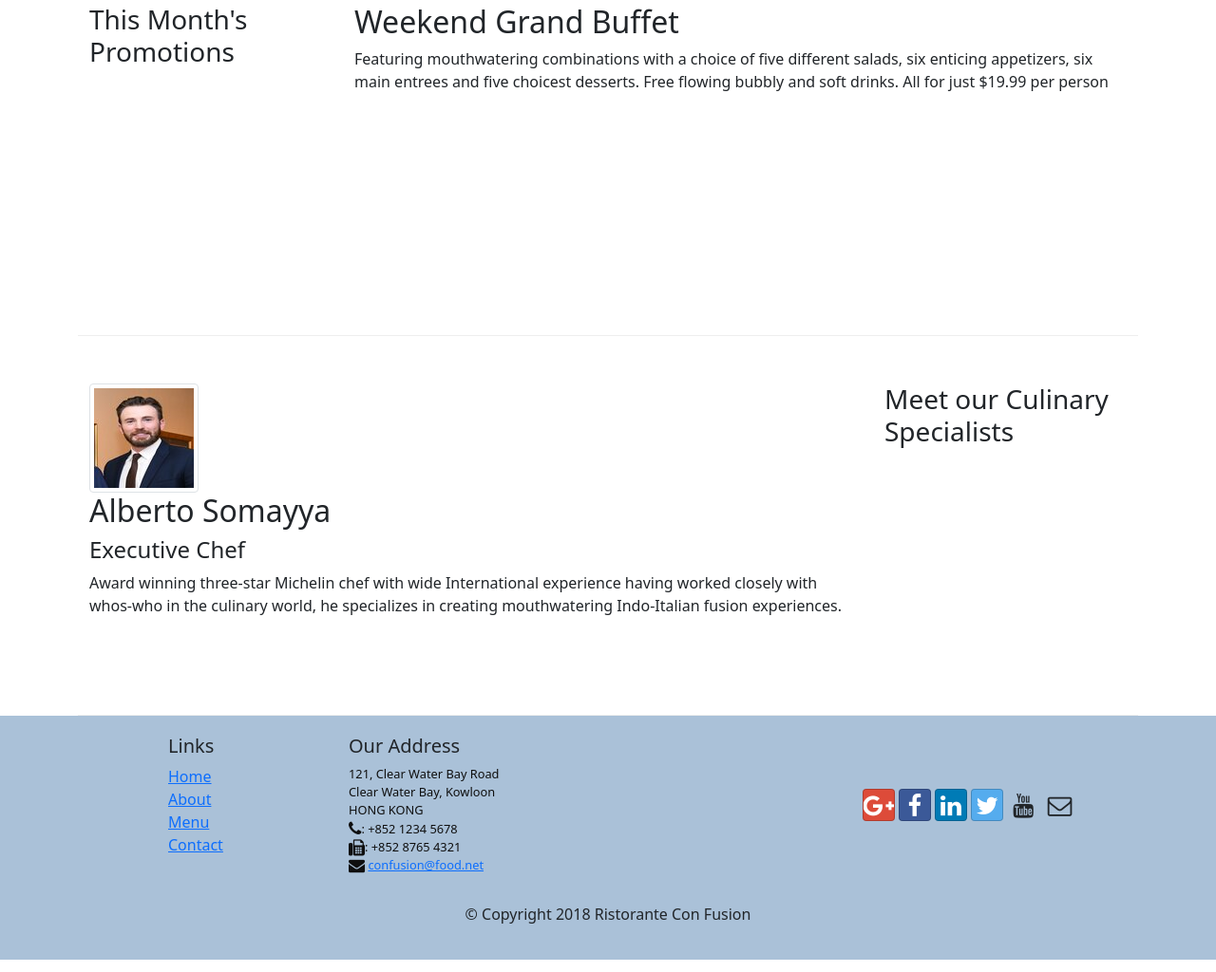
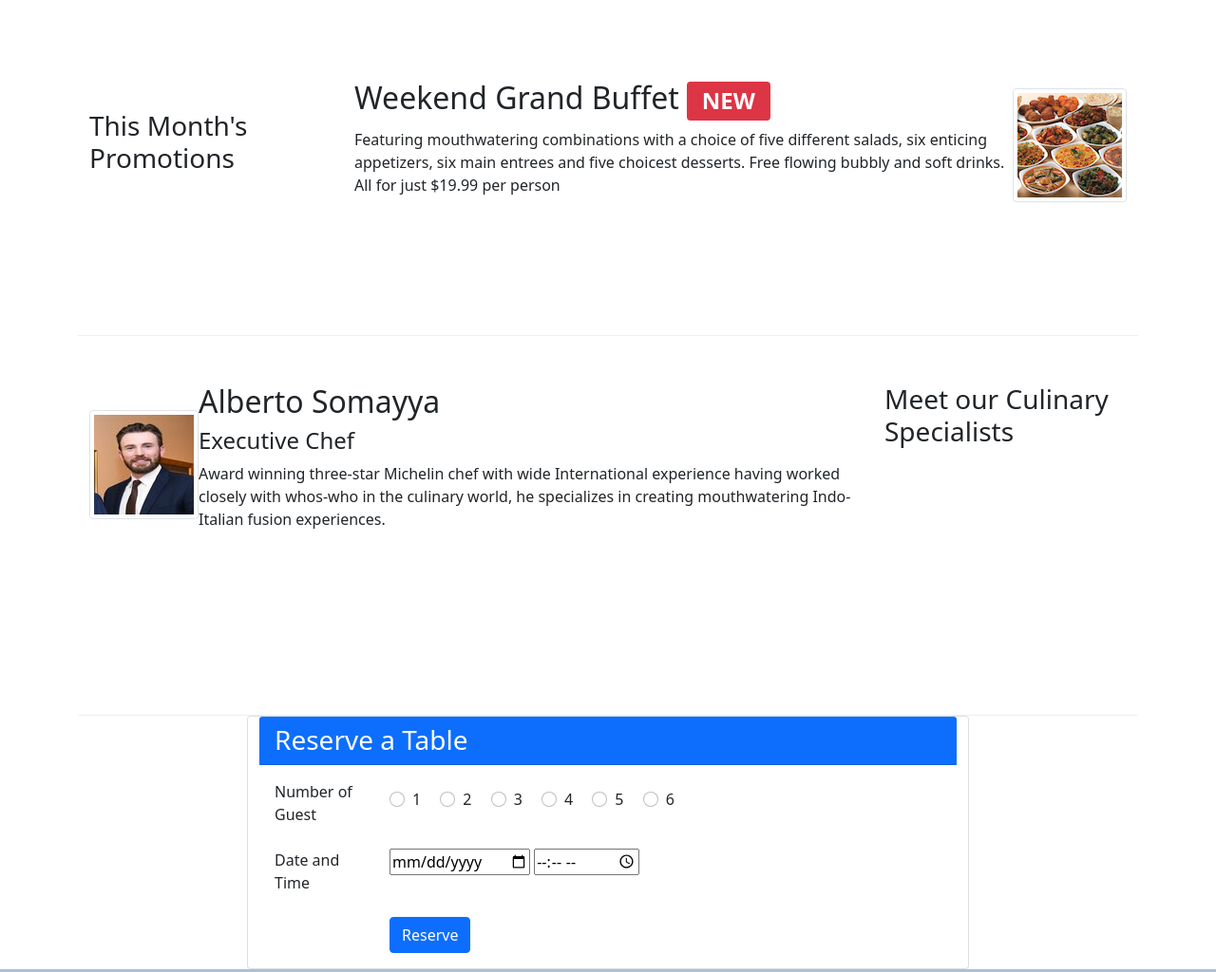
Before and after one commit to Camilo-neck/git-test, a website: page index.html in a window 1280 px wide. Shown: the part 760-1784 px from the top of the page at 95% size. Drawn offline with nearby package versions, Linux system fonts and the light colour scheme.

Commit message:
Add cards, buttons and form to home page.

```diff
--- a/index.html
+++ b/index.html
@@ -89,8 +89,15 @@
                             senses!
                         </p>
                     </div>
+                    <div class="col-12 col-sm-3 align-self-center">
+                        <img src="img/logo.png" alt="logo" class="img-fluid">
+                    </div>
                     <div class="col-12 col-sm align-self-center">
-                        <img src="img/logo.png" alt="logo" class="img-fluid">
+                        <div class="d-grid gap-2">
+                            <button type="button" class="btn btn-warning">
+                                <a href="#reserve" style="text-decoration:none;color:inherit">Reserve Table</a>
+                            </button>
+                        </div>
                     </div>
                 </div>
             </div>
@@ -102,7 +109,7 @@
                     <h3>Our Lipsmacking Culinary Creations</h3>
                 </div>
                 <div class="col col-sm order-sm-first col-md">
-                    <div class="media">
+                    <div class="d-flex">
                         <img src="img/uthappizza.png" alt="pizza" class="d-flex mr-3 img-thumbnail align-self-center">
                         <div class="media-body">
                             <h2 class="mt-0">
@@ -122,18 +129,26 @@
                 </div>
             </div>
 
-            <div class="row row-content align-center">
+            <div class="row row-content align-items-center">
                 <div class="col-12 col-sm-4 col-md-3">
                     <h3>This Month's Promotions</h3>
                 </div>
                 <div class="col col-sm col-md">
-                    <h2>Weekend Grand Buffet</h2>
-                    <p>
-                        Featuring mouthwatering combinations with a choice of
-                        five different salads, six enticing appetizers, six main
-                        entrees and five choicest desserts. Free flowing bubbly
-                        and soft drinks. All for just $19.99 per person
-                    </p>
+                    <div class="d-flex">
+                        <div class="media-body">
+                            <h2 class="mt-0">
+                                Weekend Grand Buffet
+                                <span class="badge bg-danger">NEW</span>
+                            </h2>
+                            <p class="d-none d-sm-block">
+                                Featuring mouthwatering combinations with a choice of
+                                five different salads, six enticing appetizers, six main
+                                entrees and five choicest desserts. Free flowing bubbly
+                                and soft drinks. All for just $19.99 per person
+                            </p>
+                        </div>
+                        <img src="img/buffet.png" alt="buffet" class="d-flex mr-3 img-thumbnail align-self-center">
+                    </div>
                 </div>
             </div>
 
@@ -142,12 +157,12 @@
                     <h3>Meet our Culinary Specialists</h3>
                 </div>
                 <div class="col col-sm order-sm-first col-md">
-                    <div class="media">
+                    <div class="d-flex">
                         <img src="img/Chris_Evans_.jpg" alt="Alberto" class="d-flex mr-3 img-thumbnail align-self-center">
                         <div class="media-body">
                             <h2>Alberto Somayya</h2>
                             <h4>Executive Chef</h4>
-                            <p>
+                            <p class="d-none d-sm-block">
                                 Award winning three-star Michelin chef with wide
                                 International experience having worked closely with
                                 whos-who in the culinary world, he specializes in
@@ -156,6 +171,72 @@
                         </div>
                     </div>
 
+                </div>
+            </div>
+        </div>
+
+        <div class="container">
+            <div class="row row-fluid">
+                <div class="card col-sm-8 mx-auto">
+                    <h3 class="card-header bg-primary text-white">Reserve a Table</h3>
+                    <div class="card-body">
+                        <form id="reserve">
+                            <div class="form-group row">
+                                <label for="guestNumber"
+                                class="col-sm-2 control-label">
+                                Number of Guest
+                                </label>
+                                <div class="col-md-10">
+                                    <div class="form-check form-check-inline">
+                                        <input class="form-check-input" type="radio" name="guestNumber" id="guestNumber1">
+                                        <label class="form-check-label" for="guestNumber1">1</label>
+                                    </div>
+                                    <div class="form-check form-check-inline">
+                                        <input class="form-check-input" type="radio" name="guestNumber" id="guestNumber2">
+                                        <label class="form-check-label" for="guestNumber2">2</label>
+                                    </div>
+                                    <div class="form-check form-check-inline">
+                                        <input class="form-check-input" type="radio" name="guestNumber" id="guestNumber3">
+                                        <label class="form-check-label" for="guestNumber3">3</label>
+                                    </div>
+                                    <div class="form-check form-check-inline">
+                                        <input class="form-check-input" type="radio" name="guestNumber" id="guestNumber4">
+                                        <label class="form-check-label" for="guestNumber4">4</label>
+                                    </div>
+                                    <div class="form-check form-check-inline">
+                                        <input class="form-check-input" type="radio" name="guestNumber" id="guestNumber5">
+                                        <label class="form-check-label" for="guestNumber5">5</label>
+                                    </div>
+                                    <div class="form-check form-check-inline">
+                                        <input class="form-check-input" type="radio" name="guestNumber" id="guestNumber6">
+                                        <label class="form-check-label" for="guestNumber6">6</label>
+                                    </div>
+                                    <div class="form-check form-check-inline">
+
+                                    </div>
+                                </div>
+                            </div>
+                            <br>
+                            <div class="form-group row">
+                                <label for="datetime"
+                                class="col-sm-2 control-label">
+                                    Date and Time
+                                </label>
+                                <div class="col-md-10">
+                                    <input type="date" name="datetime" id="date">
+                                    <input type="time" name="datetime" id="time">
+                                </div>
+                            </div>
+                            <br>
+                            <div class="form-group row">
+                                <div class="offset-md-2 col-md-10">
+                                    <button type="submit" class="btn btn-primary">
+                                        Reserve
+                                    </button>
+                                </div>
+                            </div>
+                        </form>
+                    </div>
                 </div>
             </div>
         </div>
```
Also changed, not shown: aboutus.html (+1 -1 lines).
